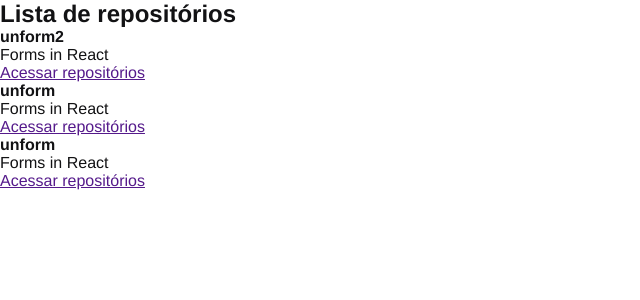
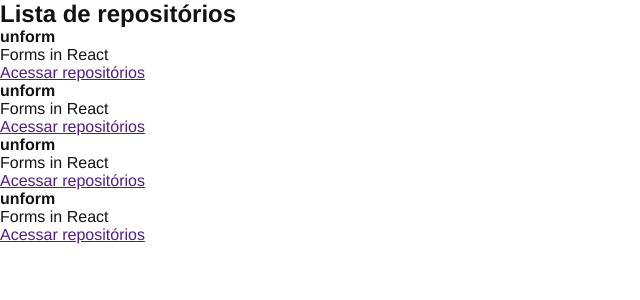
Before and after one commit to julombe/github-explorer-ignite, a React app: page / in a window 1280 px wide. Shown: the top 300 px of the page, without its empty margins (0-640 px from the left). Built offline with nearby package versions, Linux system fonts and the light colour scheme.

Commit message:
initial commit

```diff
--- /dev/null
+++ b/src/components/RepositoryItem.jsx
@@ -0,0 +1,12 @@
+export function RepositoryItem() {
+    return(
+        <li>
+             <strong>unform</strong>
+             <p>Forms in React</p>
+
+             <a href="">
+                 Acessar repositórios
+            </a>
+        </li>
+    );
+}
--- a/src/components/RepositoryLIst.jsx
+++ b/src/components/RepositoryLIst.jsx
@@ -1,4 +1,5 @@
-const repositoryName = 'unform2';
+import { RepositoryItem } from "./RepositoryItem";
+
 
 
 export function Repository() {
@@ -8,32 +9,10 @@
 
 
             <ul>
-                <li>
-                    <strong>{repositoryName}</strong>
-                    <p>Forms in React</p>
-
-                    <a href="">
-                        Acessar repositórios
-                    </a>
-                </li>
-
-                <li>
-                    <strong>unform</strong>
-                    <p>Forms in React</p>
-
-                    <a href="">
-                        Acessar repositórios
-                    </a>
-                </li>
-
-                <li>
-                    <strong>unform</strong>
-                    <p>Forms in React</p>
-
-                    <a href="">
-                        Acessar repositórios
-                    </a>
-                </li>
+                <RepositoryItem />
+                <RepositoryItem />
+                <RepositoryItem />
+                <RepositoryItem />
             </ul>
         </section>
     );
```
